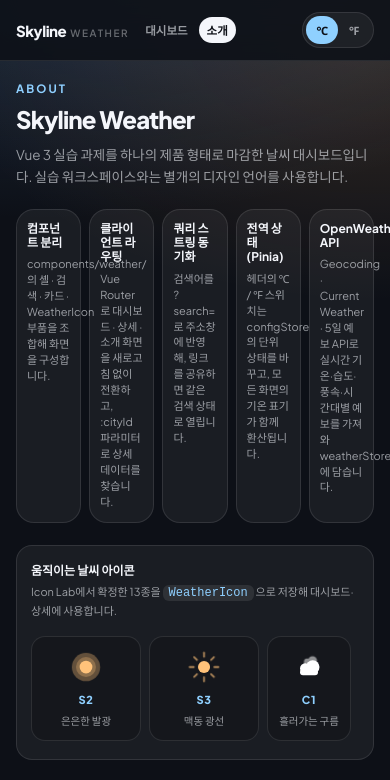
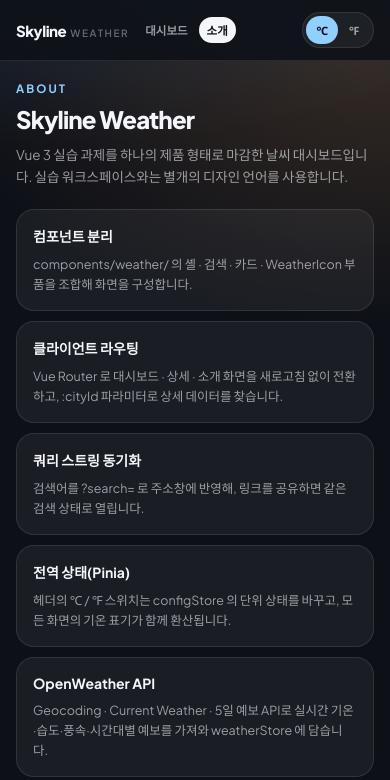
Before and after one commit to LeeJung-Heon/skala_vue, a Vue app: page /#/weather/about in a window 390 px wide. Shown: the top 780 px of the page. Built offline with nearby package versions, Linux system fonts and the light colour scheme.

Commit message:
mobile introduce page update

```diff
--- a/src/views/WeatherAboutView.vue
+++ b/src/views/WeatherAboutView.vue
@@ -176,23 +176,22 @@ const handleGoHome = () => {
 
 @media (max-width: 560px) {
   .stack-grid {
-    grid-template-columns: repeat(5, minmax(0, 1fr));
-    gap: 8px;
+    grid-template-columns: 1fr;
+    gap: 10px;
   }
 
   .stack-card {
-    padding: 12px 10px;
+    padding: 16px 16px;
   }
 
   .stack-title {
-    margin-bottom: 6px;
-    font-size: 12px;
-    line-height: 1.2;
+    margin-bottom: 8px;
+    font-size: 14px;
   }
 
   .stack-body {
-    font-size: 11px;
-    line-height: 1.45;
+    font-size: 12.5px;
+    line-height: 1.6;
   }
 
   .icon-gallery {
@@ -200,9 +199,7 @@ const handleGoHome = () => {
   }
 
   .gallery-grid {
-    grid-auto-flow: column;
-    grid-auto-columns: clamp(84px, 18vw, 110px);
-    overflow-x: auto;
+    grid-template-columns: repeat(auto-fill, minmax(96px, 1fr));
     gap: 8px;
   }
 
```
Also changed, not shown: 1 other file (tests, documents, lock files or other folders).
